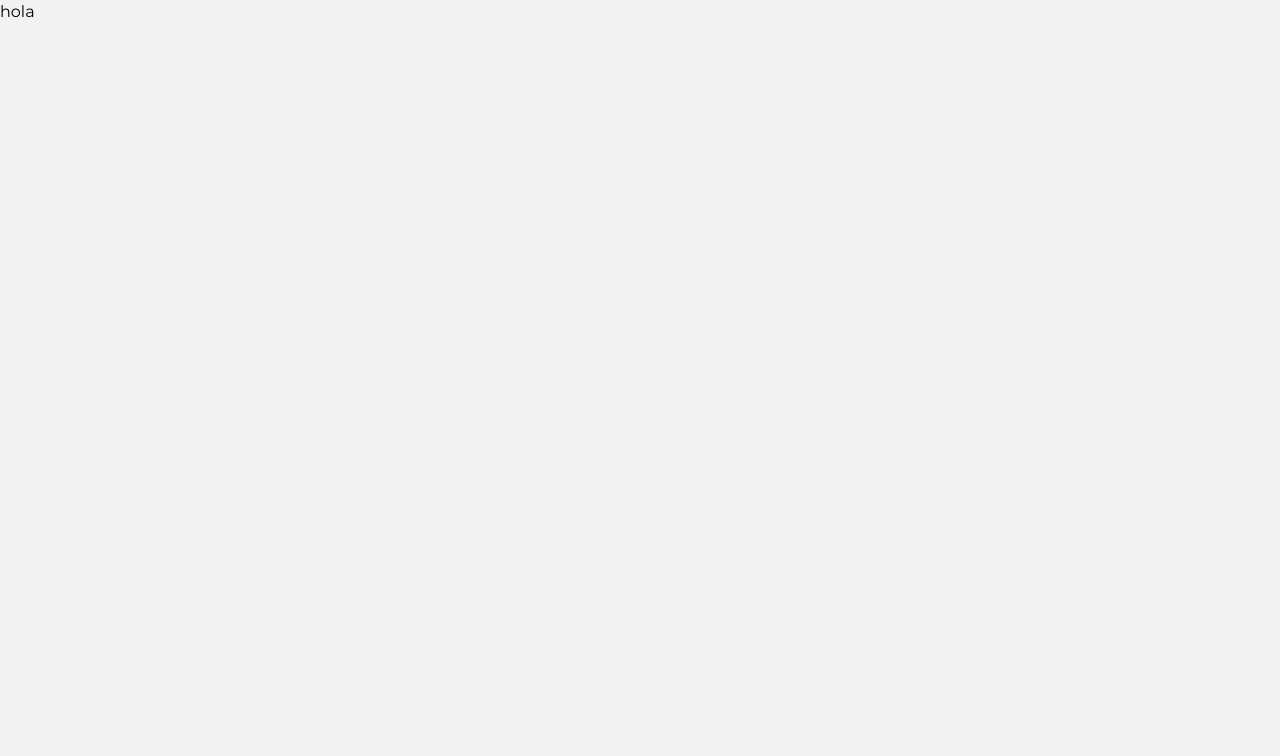
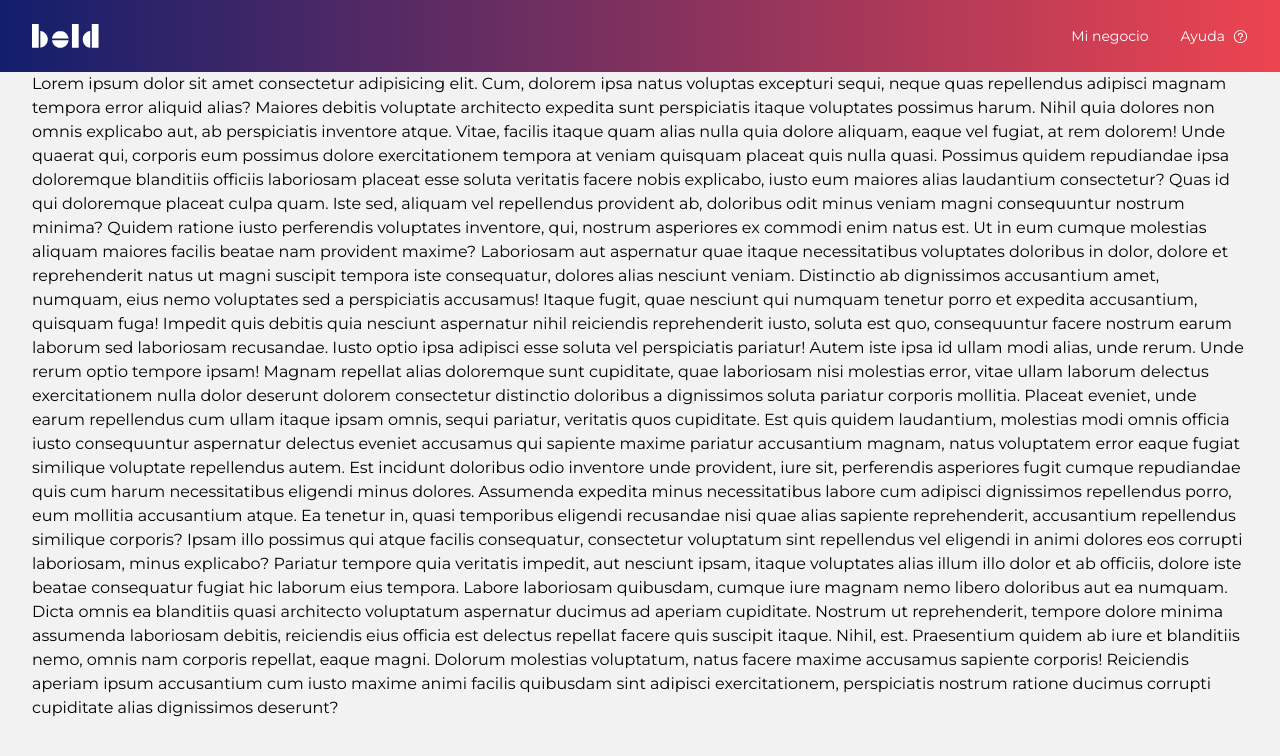
Before and after one commit to jgimitola/bold-coding-assingment, a Next.js app: page / in a window 1280 px wide. Shown: the top 756 px of the page. Built offline with nearby package versions, Linux system fonts and the light colour scheme.

Commit message:
feat: implement navigation

```diff
--- a/modules/shared/components/BoldLogo/index.tsx
+++ b/modules/shared/components/BoldLogo/index.tsx
@@ -1,6 +1,6 @@
 const BoldLogo = () => {
   return (
-    <svg width="135" height="48" viewBox="0 0 135 48">
+    <svg viewBox="0 0 135 48">
       <path
         d="M40.458 32.56h33.203C72.863 41.21 65.724 48 57.058 48c-8.665 0-15.803-6.79-16.601-15.44h.001zM16.77 13.98v33.943c8.456-.816 15.1-8.116 15.1-16.973 0-8.856-6.644-16.153-15.1-16.97zm40.29-.078c-8.664 0-15.803 6.794-16.602 15.443h33.203c-.798-8.65-7.937-15.443-16.603-15.443h.002zM0 26.292v21.71h13.524V0H0v26.292zM120.544 0v48h13.525V0h-13.525zm-18.248 30.952c0 1.078.102 2.13.291 3.153 1.357 7.38 7.382 13.1 14.81 13.817V13.979c-8.456.817-15.1 8.116-15.1 16.973h-.001zM80.501 48h13.524V0H80.501v48z"
         fill="currentColor"
--- a/modules/shared/layouts/DefaultLayout/index.tsx
+++ b/modules/shared/layouts/DefaultLayout/index.tsx
@@ -1,4 +1,8 @@
 import { type ReactNode } from 'react';
+
+import { QuestionMarkCircledIcon } from '@radix-ui/react-icons';
+
+import BoldLogo from '@/shared/components/BoldLogo';
 
 import LayoutStyles from './styles';
 
@@ -9,7 +13,29 @@ interface DefaultLayoutProps {
 const DefaultLayout = (props: DefaultLayoutProps) => {
   const { children } = props;
 
-  return <LayoutStyles.Container>{children}</LayoutStyles.Container>;
+  return (
+    <LayoutStyles.Container>
+      <LayoutStyles.Navigation>
+        <LayoutStyles.LogoWrapper>
+          <BoldLogo />
+        </LayoutStyles.LogoWrapper>
+
+        <LayoutStyles.OptionList>
+          <LayoutStyles.OptionItem>
+            <LayoutStyles.Option href="#">Mi negocio</LayoutStyles.Option>
+          </LayoutStyles.OptionItem>
+
+          <LayoutStyles.OptionItem>
+            <LayoutStyles.Option href="#">
+              Ayuda <QuestionMarkCircledIcon />
+            </LayoutStyles.Option>
+          </LayoutStyles.OptionItem>
+        </LayoutStyles.OptionList>
+      </LayoutStyles.Navigation>
+
+      <LayoutStyles.Content>{children}</LayoutStyles.Content>
+    </LayoutStyles.Container>
+  );
 };
 
 export default DefaultLayout;
--- a/modules/shared/layouts/DefaultLayout/styles.tsx
+++ b/modules/shared/layouts/DefaultLayout/styles.tsx
@@ -1,10 +1,85 @@
 import styled from 'styled-components';
 
+import cl from '@/shared/lib/cl';
+import rem from '@/shared/lib/rem';
+
+const Option = styled.a`
+  color: inherit;
+  text-decoration: none;
+  font-size: ${rem(14)};
+
+  &:has(svg) {
+    display: inline-flex;
+    gap: 8px;
+
+    align-items: center;
+  }
+`;
+
+const OptionItem = styled.li`
+  color: ${cl('white')};
+`;
+
+const OptionList = styled.ul`
+  padding: 0;
+
+  display: flex;
+  gap: 32px;
+
+  list-style-type: none;
+
+  margin-inline-start: auto;
+`;
+
+const LogoWrapper = styled.div`
+  flex-shrink: 0;
+
+  width: 67px;
+  height: var(--logoHeight);
+
+  color: ${cl('white')};
+`;
+
+const Navigation = styled.nav`
+  display: flex;
+
+  height: var(--navigationHeight);
+
+  padding-block: var(--navigationBlockPadding);
+  padding-inline: var(--pageInlinePadding);
+
+  background: ${cl('blue')};
+  background: linear-gradient(90deg, ${cl('blue')} 0%, ${cl('red')} 100%);
+`;
+
+const Content = styled.div`
+  height: calc(100% - var(--navigationHeight));
+
+  padding-inline: var(--pageInlinePadding);
+
+  overflow-y: auto;
+`;
+
 const Container = styled.div`
+  --navigationBlockPadding: 24px;
+  --logoHeight: ${rem(24)};
+
+  --navigationHeight: calc(
+    var(--logoHeight) + 2 * var(--navigationBlockPadding)
+  );
+
+  --pageInlinePadding: 32px;
+
   height: 100%;
 `;
 
 const LayoutStyles = {
+  Option,
+  OptionItem,
+  OptionList,
+  LogoWrapper,
+  Navigation,
+  Content,
   Container,
 };
 
--- /dev/null
+++ b/modules/shared/lib/constants.ts
@@ -0,0 +1 @@
+export const DEFAULT_BROWSER_FONT_SIZE = 16;
--- /dev/null
+++ b/modules/shared/lib/rem.ts
@@ -0,0 +1,9 @@
+import { DEFAULT_BROWSER_FONT_SIZE } from '@/shared/lib/constants';
+
+const rem = (px: number, browserFontSize = DEFAULT_BROWSER_FONT_SIZE) => {
+  if (browserFontSize <= 0) throw new Error('Invalid font-size');
+
+  return `${px / browserFontSize}rem`;
+};
+
+export default rem;
--- a/package.json
+++ b/package.json
@@ -9,6 +9,7 @@
     "lint": "next lint"
   },
   "dependencies": {
+    "@radix-ui/react-icons": "^1.3.0",
     "@tanstack/react-query": "^5.45.1",
     "@tanstack/react-query-devtools": "^5.45.1",
     "axios": "^1.7.2",
--- a/pages/index.tsx
+++ b/pages/index.tsx
@@ -1,3 +1,61 @@
 export default function Home() {
-  return <>hola</>;
+  return (
+    <>
+      Lorem ipsum dolor sit amet consectetur adipisicing elit. Cum, dolorem ipsa
+      natus voluptas excepturi sequi, neque quas repellendus adipisci magnam
+      tempora error aliquid alias? Maiores debitis voluptate architecto expedita
+      sunt perspiciatis itaque voluptates possimus harum. Nihil quia dolores non
+      omnis explicabo aut, ab perspiciatis inventore atque. Vitae, facilis
+      itaque quam alias nulla quia dolore aliquam, eaque vel fugiat, at rem
+      dolorem! Unde quaerat qui, corporis eum possimus dolore exercitationem
+      tempora at veniam quisquam placeat quis nulla quasi. Possimus quidem
+      repudiandae ipsa doloremque blanditiis officiis laboriosam placeat esse
+      soluta veritatis facere nobis explicabo, iusto eum maiores alias
+      laudantium consectetur? Quas id qui doloremque placeat culpa quam. Iste
+      sed, aliquam vel repellendus provident ab, doloribus odit minus veniam
+      magni consequuntur nostrum minima? Quidem ratione iusto perferendis
+      voluptates inventore, qui, nostrum asperiores ex commodi enim natus est.
+      Ut in eum cumque molestias aliquam maiores facilis beatae nam provident
+      maxime? Laboriosam aut aspernatur quae itaque necessitatibus voluptates
+      doloribus in dolor, dolore et reprehenderit natus ut magni suscipit
+      tempora iste consequatur, dolores alias nesciunt veniam. Distinctio ab
+      dignissimos accusantium amet, numquam, eius nemo voluptates sed a
+      perspiciatis accusamus! Itaque fugit, quae nesciunt qui numquam tenetur
+      porro et expedita accusantium, quisquam fuga! Impedit quis debitis quia
+      nesciunt aspernatur nihil reiciendis reprehenderit iusto, soluta est quo,
+      consequuntur facere nostrum earum laborum sed laboriosam recusandae. Iusto
+      optio ipsa adipisci esse soluta vel perspiciatis pariatur! Autem iste ipsa
+      id ullam modi alias, unde rerum. Unde rerum optio tempore ipsam! Magnam
+      repellat alias doloremque sunt cupiditate, quae laboriosam nisi molestias
+      error, vitae ullam laborum delectus exercitationem nulla dolor deserunt
+      dolorem consectetur distinctio doloribus a dignissimos soluta pariatur
+      corporis mollitia. Placeat eveniet, unde earum repellendus cum ullam
+      itaque ipsam omnis, sequi pariatur, veritatis quos cupiditate. Est quis
+      quidem laudantium, molestias modi omnis officia iusto consequuntur
+      aspernatur delectus eveniet accusamus qui sapiente maxime pariatur
+      accusantium magnam, natus voluptatem error eaque fugiat similique
+      voluptate repellendus autem. Est incidunt doloribus odio inventore unde
+      provident, iure sit, perferendis asperiores fugit cumque repudiandae quis
+      cum harum necessitatibus eligendi minus dolores. Assumenda expedita minus
+      necessitatibus labore cum adipisci dignissimos repellendus porro, eum
+      mollitia accusantium atque. Ea tenetur in, quasi temporibus eligendi
+      recusandae nisi quae alias sapiente reprehenderit, accusantium repellendus
+      similique corporis? Ipsam illo possimus qui atque facilis consequatur,
+      consectetur voluptatum sint repellendus vel eligendi in animi dolores eos
+      corrupti laboriosam, minus explicabo? Pariatur tempore quia veritatis
+      impedit, aut nesciunt ipsam, itaque voluptates alias illum illo dolor et
+      ab officiis, dolore iste beatae consequatur fugiat hic laborum eius
+      tempora. Labore laboriosam quibusdam, cumque iure magnam nemo libero
+      doloribus aut ea numquam. Dicta omnis ea blanditiis quasi architecto
+      voluptatum aspernatur ducimus ad aperiam cupiditate. Nostrum ut
+      reprehenderit, tempore dolore minima assumenda laboriosam debitis,
+      reiciendis eius officia est delectus repellat facere quis suscipit itaque.
+      Nihil, est. Praesentium quidem ab iure et blanditiis nemo, omnis nam
+      corporis repellat, eaque magni. Dolorum molestias voluptatum, natus facere
+      maxime accusamus sapiente corporis! Reiciendis aperiam ipsum accusantium
+      cum iusto maxime animi facilis quibusdam sint adipisci exercitationem,
+      perspiciatis nostrum ratione ducimus corrupti cupiditate alias dignissimos
+      deserunt?
+    </>
+  );
 }
```
Also changed, not shown: 1 other file (tests, documents, lock files or other folders).
